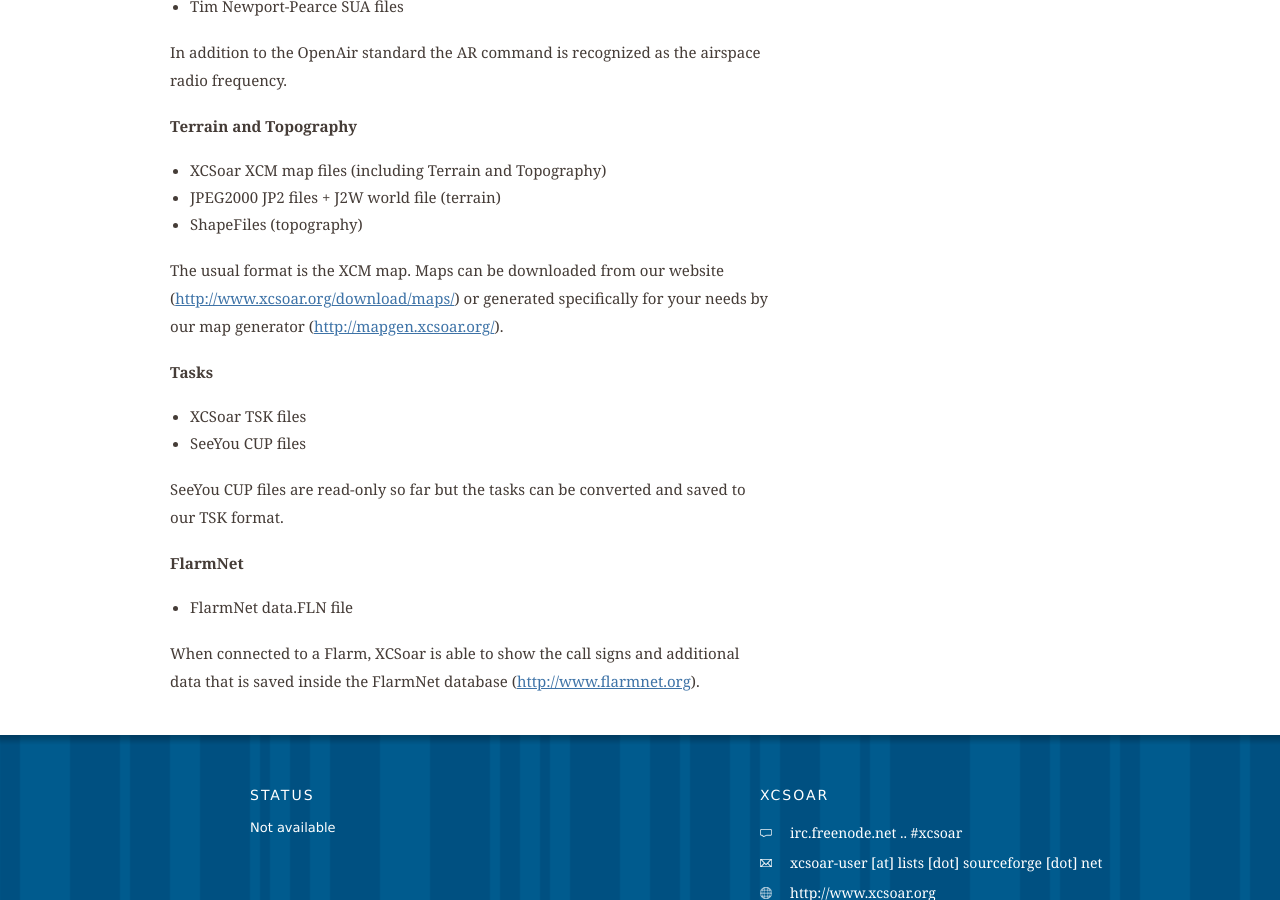
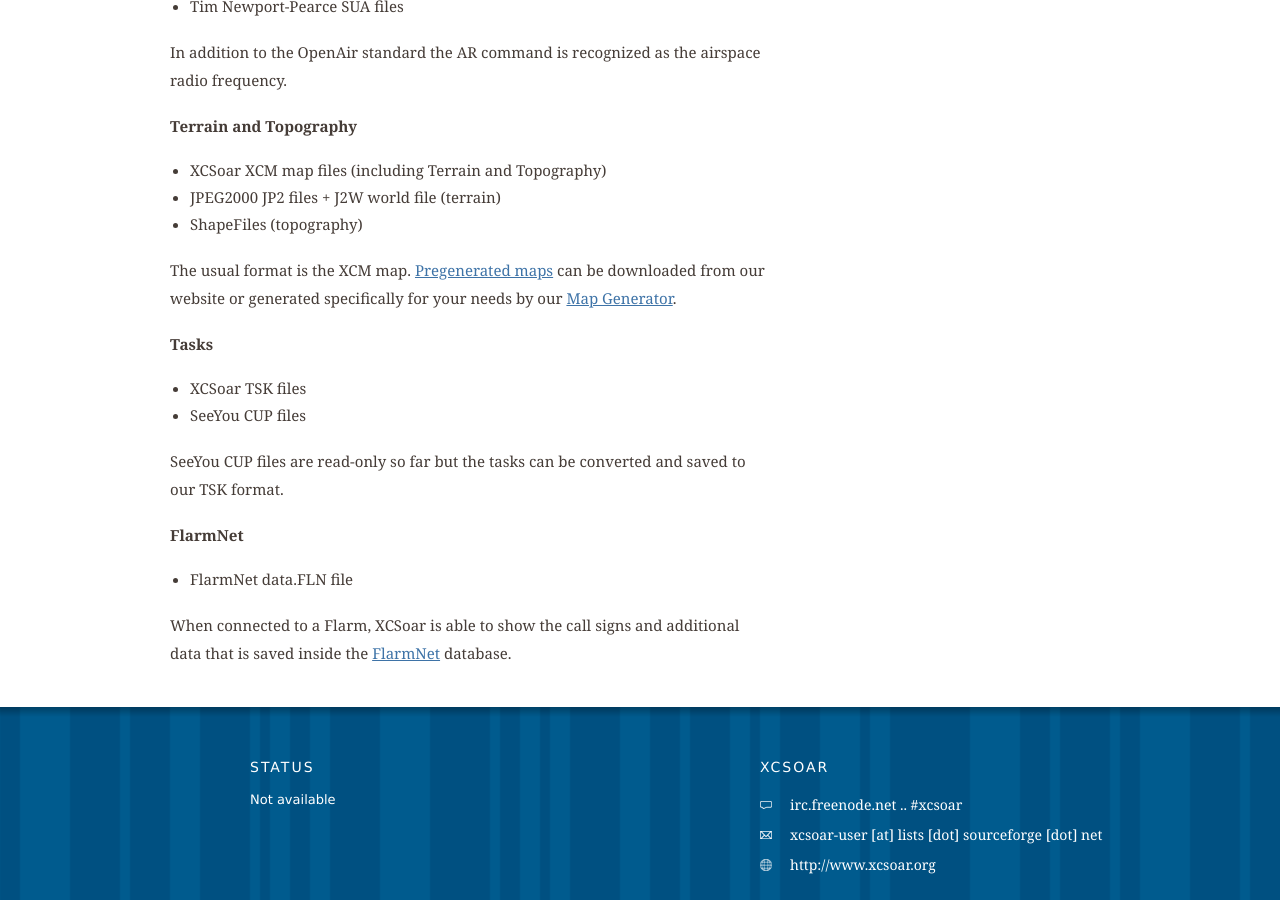
Before and after one commit to XCSoar/website, a Jekyll site: the page built from discover/features/index.md, in a window 1280 px wide and 900 px high, scrolled down 2194 px. Built offline with Jekyll 4.4.1, drawn with Linux system fonts in a browser that asks for light colours.

Commit message:
discover/features: Changed links to be inline

```diff
--- a/discover/features/index.md
+++ b/discover/features/index.md
@@ -93,7 +93,7 @@
 - JPEG2000 JP2 files + J2W world file (terrain)
 - ShapeFiles (topography)
 
-The usual format is the XCM map. Maps can be downloaded from our website ([http://www.xcsoar.org/download/maps/](/download/maps/)) or generated specifically for your needs by our map generator (<http://mapgen.xcsoar.org/>).
+The usual format is the XCM map. [Pregenerated maps](/download/maps/) can be downloaded from our website or generated specifically for your needs by our [Map Generator](http://mapgen.xcsoar.org/).
 
 ### Tasks
 
@@ -106,4 +106,4 @@
 
 - FlarmNet data.FLN file
 
-When connected to a Flarm, XCSoar is able to show the call signs and additional data that is saved inside the FlarmNet database (<http://www.flarmnet.org>).
+When connected to a Flarm, XCSoar is able to show the call signs and additional data that is saved inside the [FlarmNet](http://www.flarmnet.org) database.
```
